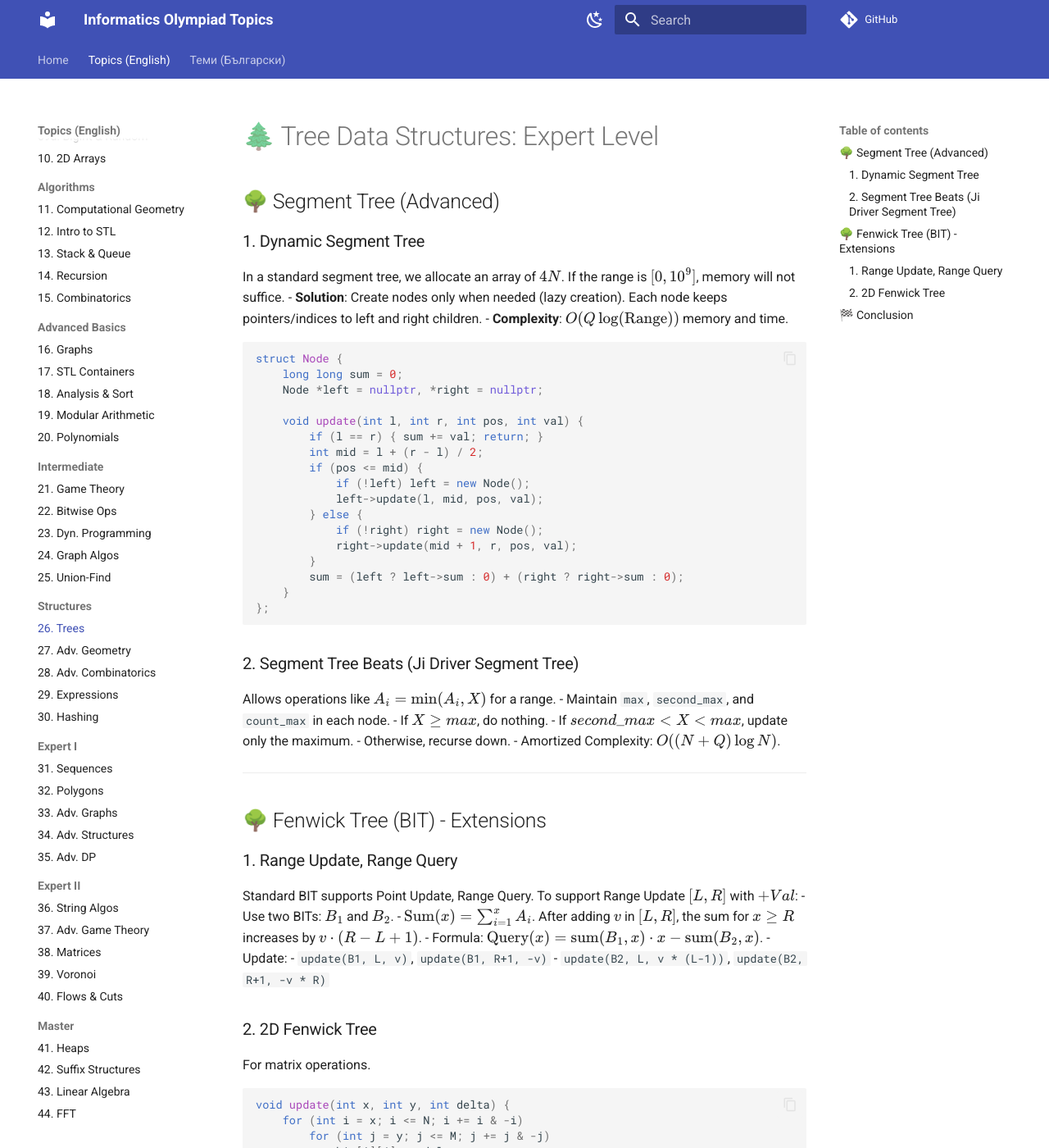
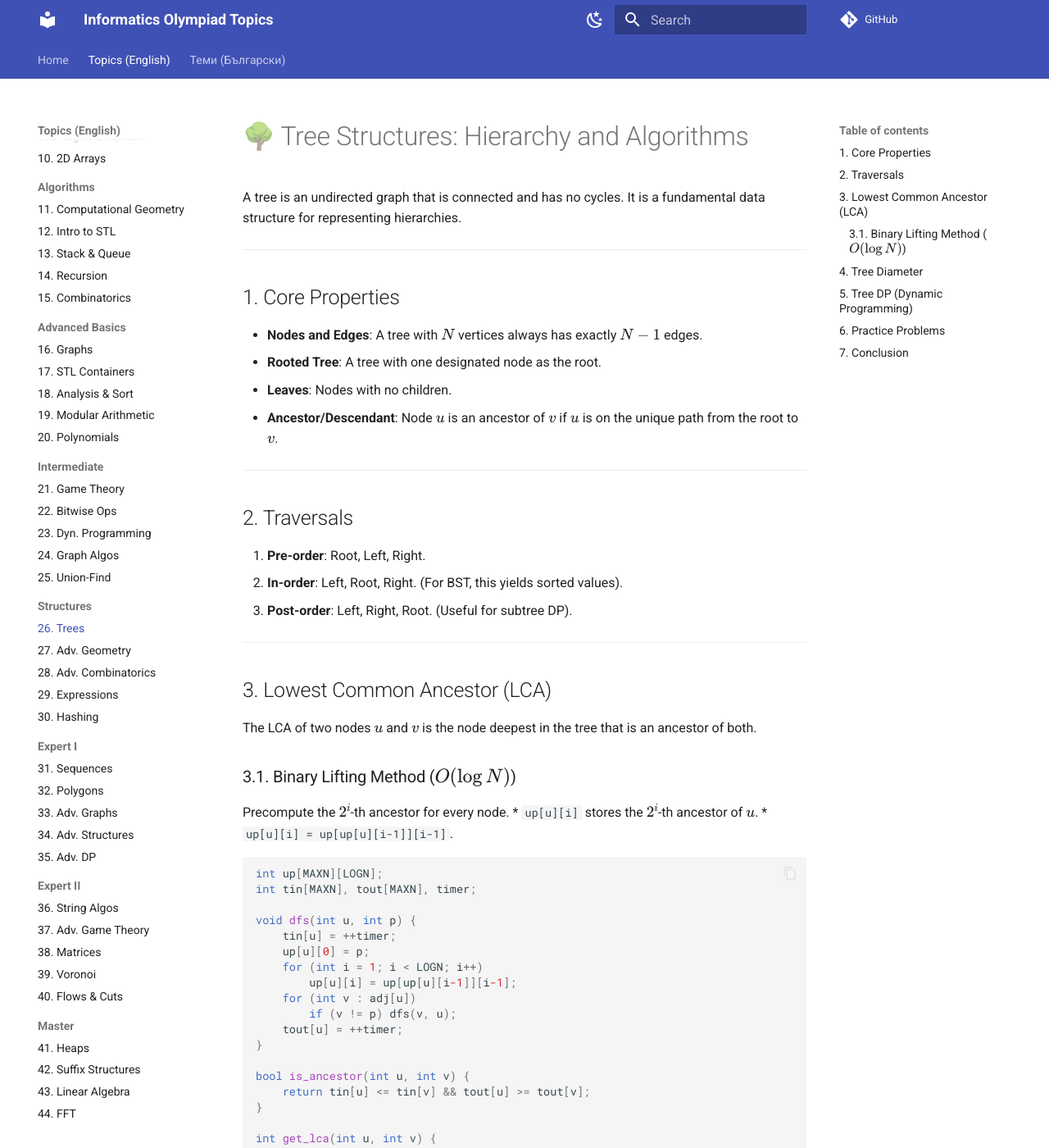
Before and after one commit to KadirYazadzhi/Informatics-Olympiad-Topics, an MkDocs documentation site: the page built from docs/EN/26_Tree_Structures.md, in a window 1280 px wide and 1400 px high. Shown: the whole window at 82% size. Built offline with MkDocs 1.6.1 and Material for MkDocs 9.7.7, drawn with Linux system fonts in a browser that asks for light colours; comment, search, counter and statistics services are not loaded; some of the changed text lies outside the part shown.

Commit message:
Expand EN/26_Tree_Structures.md: LCA, Diameter, and Traversals

````diff
--- a/docs/EN/26_Tree_Structures.md
+++ b/docs/EN/26_Tree_Structures.md
@@ -1,69 +1,88 @@
-# 🌲 Tree Data Structures: Expert Level
+# 🌳 Tree Structures: Hierarchy and Algorithms
 
-## 🌳 Segment Tree (Advanced)
-
-### 1. Dynamic Segment Tree
-In a standard segment tree, we allocate an array of $4N$. If the range is $[0, 10^9]$, memory will not suffice.
-- **Solution**: Create nodes only when needed (lazy creation). Each node keeps pointers/indices to left and right children.
-- **Complexity**: $O(Q \log (\text{Range}))$ memory and time.
-
-```cpp
-struct Node {
-    long long sum = 0;
-    Node *left = nullptr, *right = nullptr;
-
-    void update(int l, int r, int pos, int val) {
-        if (l == r) { sum += val; return; }
-        int mid = l + (r - l) / 2;
-        if (pos <= mid) {
-            if (!left) left = new Node();
-            left->update(l, mid, pos, val);
-        } else {
-            if (!right) right = new Node();
-            right->update(mid + 1, r, pos, val);
-        }
-        sum = (left ? left->sum : 0) + (right ? right->sum : 0);
-    }
-};
-```
-
-### 2. Segment Tree Beats (Ji Driver Segment Tree)
-Allows operations like $A_i = \min(A_i, X)$ for a range.
-- Maintain `max`, `second_max`, and `count_max` in each node.
-- If $X \ge max$, do nothing.
-- If $second\_max < X < max$, update only the maximum.
-- Otherwise, recurse down.
-- Amortized Complexity: $O((N+Q) \log N)$.
+A tree is an undirected graph that is connected and has no cycles. It is a fundamental data structure for representing hierarchies.
 
 ---
 
-## 🌳 Fenwick Tree (BIT) - Extensions
+## 1. Core Properties
 
-### 1. Range Update, Range Query
-Standard BIT supports Point Update, Range Query.
-To support Range Update $[L, R]$ with $+Val$:
-- Use two BITs: $B_1$ and $B_2$.
-- $\text{Sum}(x) = \sum_{i=1}^x A_i$. After adding $v$ in $[L, R]$, the sum for $x \ge R$ increases by $v \cdot (R - L + 1)$.
-- Formula: $\text{Query}(x) = \text{sum}(B_1, x) \cdot x - \text{sum}(B_2, x)$.
-- Update:
-  - `update(B1, L, v)`, `update(B1, R+1, -v)`
-  - `update(B2, L, v * (L-1))`, `update(B2, R+1, -v * R)`
-
-### 2. 2D Fenwick Tree
-For matrix operations.
-```cpp
-void update(int x, int y, int delta) {
-    for (int i = x; i <= N; i += i & -i)
-        for (int j = y; j <= M; j += j & -j)
-            bit[i][j] += delta;
-}
-```
-Complexity: $O(\log N \log M)$.
+*   **Nodes and Edges**: A tree with $N$ vertices always has exactly $N-1$ edges.
+*   **Rooted Tree**: A tree with one designated node as the root.
+*   **Leaves**: Nodes with no children.
+*   **Ancestor/Descendant**: Node $u$ is an ancestor of $v$ if $u$ is on the unique path from the root to $v$.
 
 ---
 
-## 🏁 Conclusion
+## 2. Traversals
 
-Dynamic trees are key for "huge" coordinates. Segment Tree Beats is a relatively new and powerful technique allowing solutions to problems previously thought unsolvable without sqrt-decomposition.
+1.  **Pre-order**: Root, Left, Right.
+2.  **In-order**: Left, Root, Right. (For BST, this yields sorted values).
+3.  **Post-order**: Left, Right, Root. (Useful for subtree DP).
 
+---
+
+## 3. Lowest Common Ancestor (LCA)
+
+The LCA of two nodes $u$ and $v$ is the node deepest in the tree that is an ancestor of both.
+
+### 3.1. Binary Lifting Method ($O(\log N)$)
+Precompute the $2^i$-th ancestor for every node.
+*   `up[u][i]` stores the $2^i$-th ancestor of $u$.
+*   `up[u][i] = up[up[u][i-1]][i-1]`.
+
+```cpp
+int up[MAXN][LOGN];
+int tin[MAXN], tout[MAXN], timer;
+
+void dfs(int u, int p) {
+    tin[u] = ++timer;
+    up[u][0] = p;
+    for (int i = 1; i < LOGN; i++)
+        up[u][i] = up[up[u][i-1]][i-1];
+    for (int v : adj[u])
+        if (v != p) dfs(v, u);
+    tout[u] = ++timer;
+}
+
+bool is_ancestor(int u, int v) {
+    return tin[u] <= tin[v] && tout[u] >= tout[v];
+}
+
+int get_lca(int u, int v) {
+    if (is_ancestor(u, v)) return u;
+    if (is_ancestor(v, u)) return v;
+    for (int i = LOGN - 1; i >= 0; i--) {
+        if (!is_ancestor(up[u][i], v))
+            u = up[u][i];
+    }
+    return up[u][0];
+}
 ```
+
+---
+
+## 4. Tree Diameter
+
+The diameter is the longest path between any two nodes in the tree.
+**Two-DFS Algorithm**:
+1.  Run DFS from an arbitrary node $A$ to find the farthest node $B$.
+2.  Run DFS from $B$ to find the farthest node $C$.
+3.  The distance between $B$ and $C$ is the diameter.
+
+---
+
+## 5. Tree DP (Dynamic Programming)
+Solving problems where the state at node $u$ depends on its children.
+Example: Counting the number of nodes in every subtree.
+$size[u] = 1 + \sum_{v \in children(u)} size[v]$.
+
+---
+
+## 6. Practice Problems
+1.  **CSES Tree Diameter**: Basic diameter.
+2.  **CSES Company Queries II**: LCA.
+3.  **Codeforces 191C**: Path counting using LCA and Difference Arrays.
+4.  **UVa 112**: Path Sum.
+
+## 7. Conclusion
+Trees are often simpler to process than general graphs because the path between any two nodes is unique. Mastering LCA and tree DP is essential for competitive programming.
````
